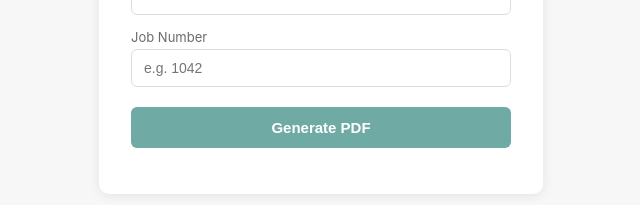
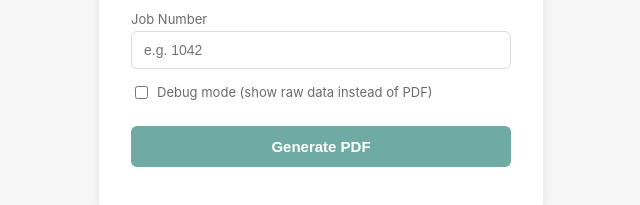
Before and after one commit to wesley924/Wm-electrical-website, a website: page public/admin/inspection-report.html in a window 1280 px wide. Shown: the part 367-572 px from the top of the page, without its empty margins (319-959 px from the left). Drawn offline with Linux system fonts and the light colour scheme.

Commit message:
Add debug mode checkbox to inspection report
Added a checkbox for debug mode to the inspection report.

```diff
--- a/public/admin/inspection-report.html
+++ b/public/admin/inspection-report.html
@@ -21,9 +21,13 @@
     <h1>Generate Inspection Report</h1>
     <label for="password">Password</label>
     <input type="password" id="password" autocomplete="current-password">
-    <label for="jobNumber">Job Number</label>
+        <label for="jobNumber">Job Number</label>
     <input type="text" id="jobNumber" placeholder="e.g. 1042">
+    <label style="display:flex; align-items:center; gap:6px; margin-top:14px; font-size:13px; color:#6b6b6b;">
+      <input type="checkbox" id="debugMode" style="width:auto;"> Debug mode (show raw data instead of PDF)
+    </label>
     <button id="generateBtn">Generate PDF</button>
+
     <div id="msg" class="msg"></div>
   </div>
 
```
